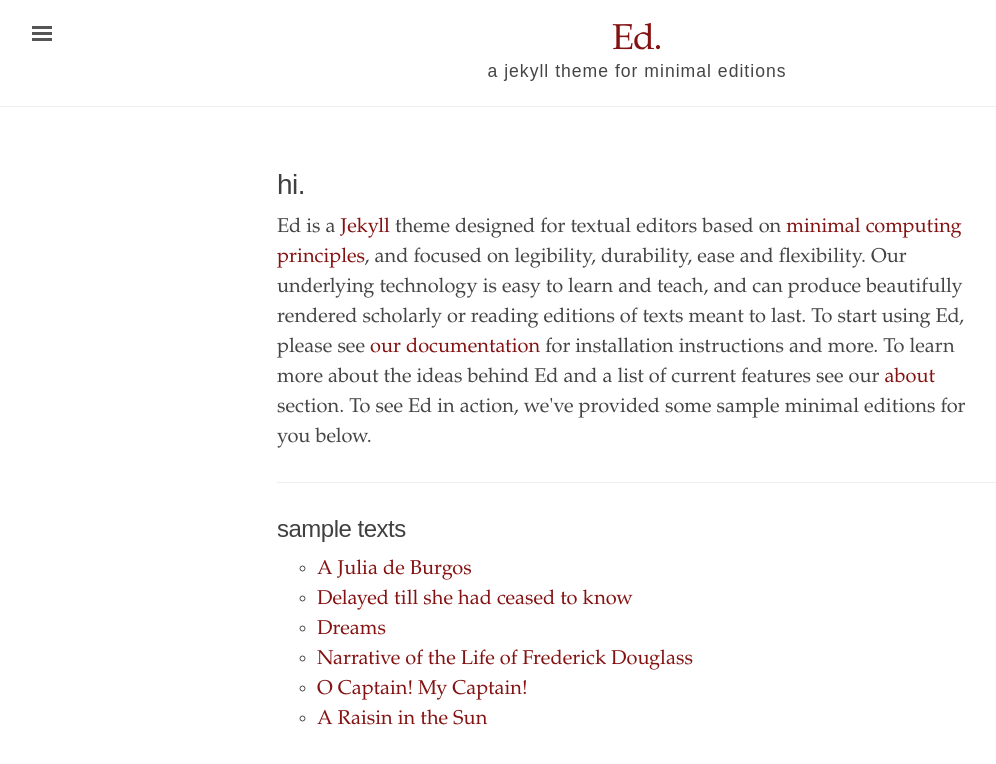
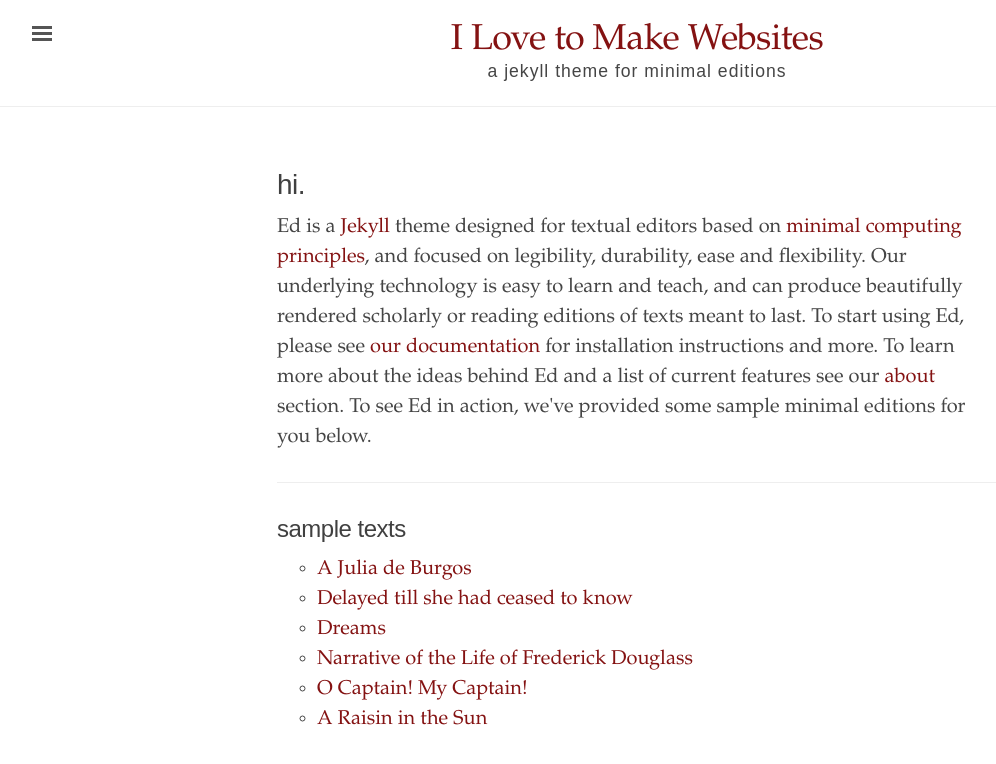
Before and after one commit to jmjafrx/dh101sp24, a Jekyll site: the page built from index.html, in a window 1280 px wide. Shown: the top 764 px of the page, without its empty margins (3-999 px from the left). Built offline with Jekyll 4.4.1, drawn with Linux system fonts in a browser that asks for light colours.

Commit message:
changed the title of the website
changed the title from ed.

```diff
--- a/_config.yml
+++ b/_config.yml
@@ -1,7 +1,7 @@
 # Built with Jekyll 3.6.0
 
 # Setup
-title:               Ed.
+title:               I Love to Make Websites
 tagline:             'a jekyll theme for minimal editions'
 description:         'Ed is a Jekyll theme designed for textual editors based on minimal computing principles, and focused on legibility and flexibility.'
 url:                 'http://minicomp.github.io'
```
